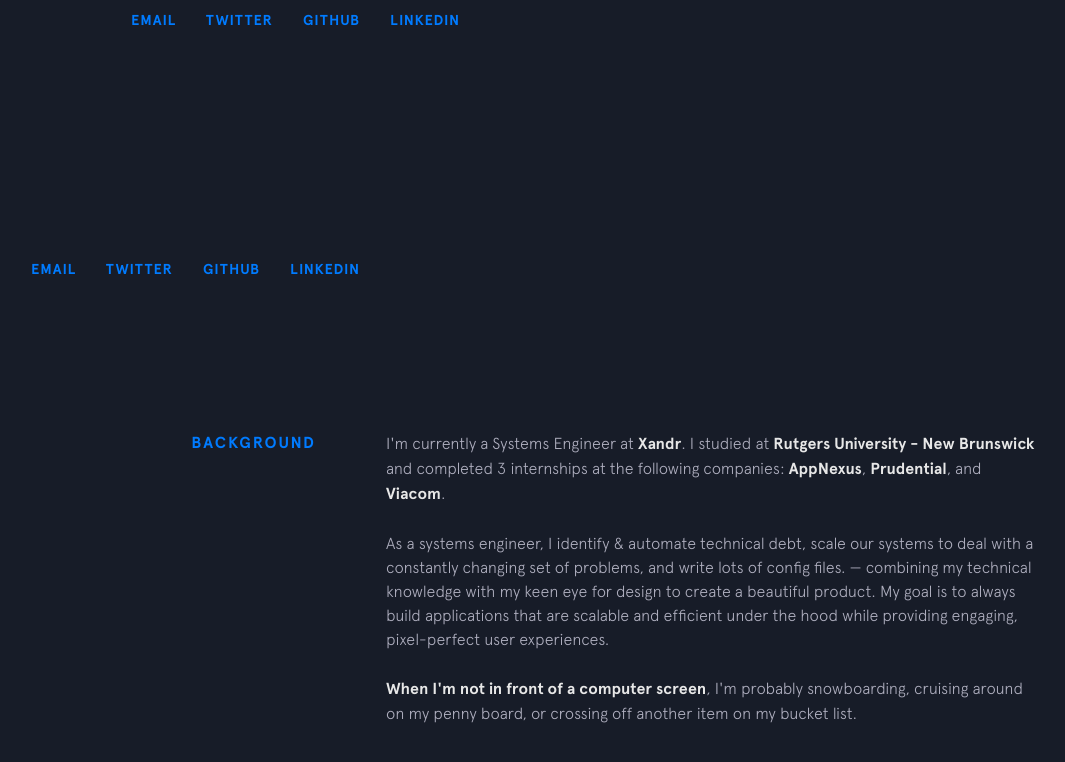
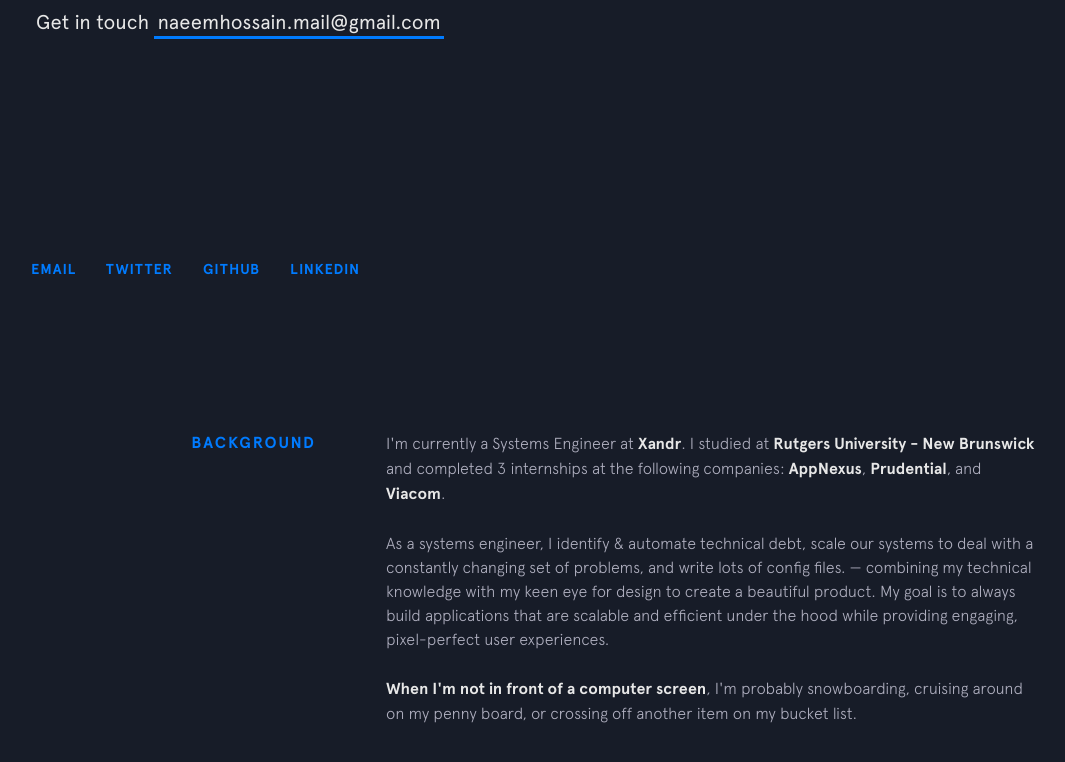
Before and after one commit to malenabashar/malenabashar.github.io, a Jekyll site: the page built from index.html, in a window 1280 px wide and 900 px high, scrolled down 693 px. Shown: the top 762 px of the window, without its empty margins (64-1129 px from the left). Built offline with Jekyll 4.4.1, drawn with Linux system fonts in a browser that asks for light colours; nearby versions of some CDN libraries.

Commit message:
Updating website

```diff
--- a/_includes/intro.html
+++ b/_includes/intro.html
@@ -15,23 +15,11 @@
       <a href="mailto:naeemhossain.mail@gmail.com" target="_blank" class="highlight-link">naeemhossain.mail@gmail.com</a>
     </span>
   </h3>
-  <footer class="footer">
-    <div class="footer__links">
-      <!-- <div style="display: flex; justify-content: start; vertical-align: top;"> -->
-        <div style="display: flex; padding left: 0px; vertical-align: top;">
-        {% for link in site.social %}
-        <a href="{{link.url}}" target="_blank" title="{{link.title}}">
-          <span class="text">{{link.title}}</span>
-          <img src="{{site.baseurl}}/img/social/{{link.title}}.svg" alt="{{link.title}}">
-        </a>
-        {% endfor %}
-      </div>
-    </div>
-  </footer>
 </header>
 <footer class="footer">
   <div class="footer__links">
-    <div style="display: flex; justify-content: flex-start; vertical-align: top;">
+    <!-- <div style="display: flex; justify-content: start; vertical-align: top;"> -->
+    <div style="display: flex; padding top: 0px; justify-content: start;">
       {% for link in site.social %}
       <a href="{{link.url}}" target="_blank" title="{{link.title}}">
         <span class="text">{{link.title}}</span>
```
